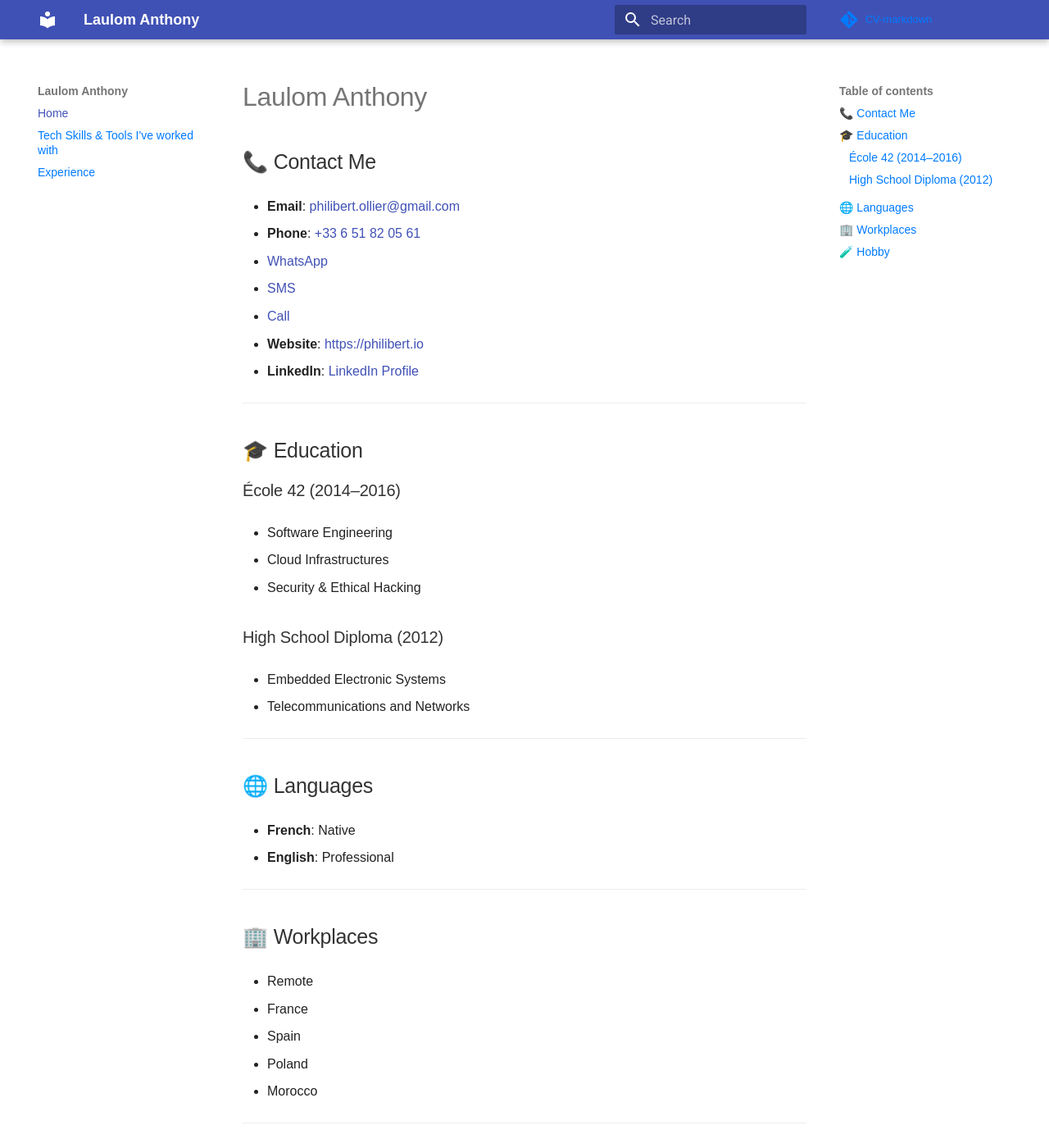
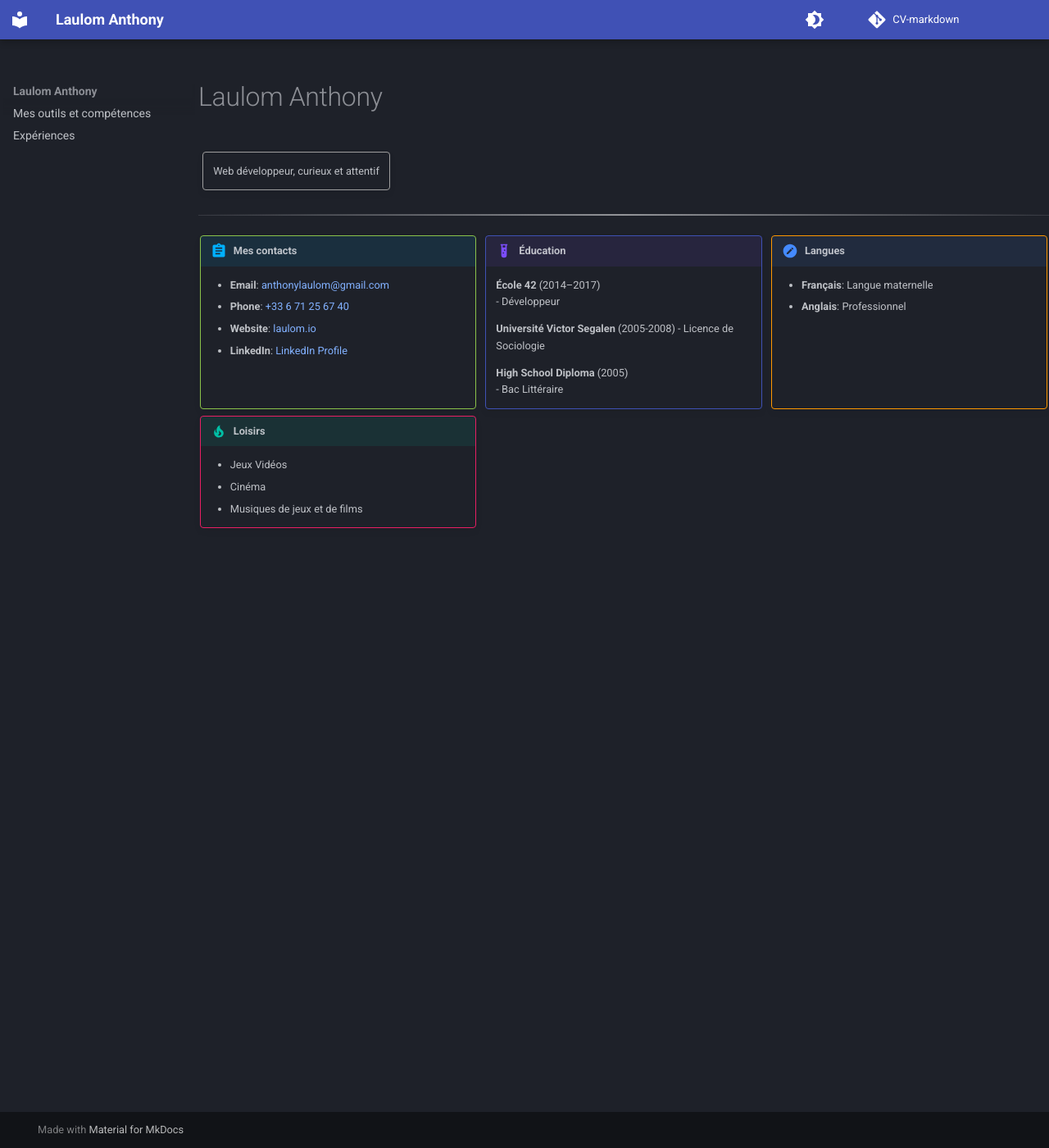
Before and after one commit to Lolhomme/laulom.github.io, an MkDocs documentation site: the page built from docs/index.md, in a window 1280 px wide and 1400 px high. Shown: the whole window at 82% size. Built offline with MkDocs 1.6.1 and Material for MkDocs 9.7.7, drawn with Linux system fonts in a browser that asks for light colours; comment, search, counter and statistics services are not loaded; some of the changed text lies outside the part shown.

Commit message:
project rework

```diff
--- a/docs/assets/custom.css
+++ b/docs/assets/custom.css
@@ -1,202 +1,214 @@
-body {
+.card-row {
   display: flex;
-    min-height: 100vh;
-    margin: 0;
-    padding: 0;
-    font-family: Arial, sans-serif;
-    line-height: 1.6;
-    background: #fff;
-    color: #222;
-    transition: background 0.3s, color 0.3s;
+  gap: 0.5em; /* Small gap between cards */
+  justify-content: flex-start;
+  align-items: stretch;
+  flex-wrap: wrap; /* Allow wrapping when needed */
+  margin-bottom: 2em;
+  width: 100%;
+  box-sizing: border-box;
+  padding-left: 0;
+  padding-right: 1.5em; /* Increased right padding */
+  margin-top: 0;
+  padding-top: 0;
 }
 
-body.dark-mode {
-    background: #181818;
-    color: #eee;
+.card {
+  border: 2.5px solid #333;
+  border-radius: 12px;
+  padding: 1.5em;
+  margin: 0;
+  background: #1a1a1a;
+  box-shadow: 0 2px 4px rgba(0,0,0,0.3);
+  min-width: 0;
+  flex: 1 1 18%; /* Reduced from 20% to 18% */
+  max-width: 24%; /* Add explicit max-width */
+  box-sizing: border-box;
+  overflow: hidden; /* Prevent content overflow */
 }
 
-h1, h2, h3 {
-    color: #333;
+.card-contact {
+  border-color: #8BC34A;
+}
+.card-education {
+  border-color: #3f51b5;
+}
+.card-languages {
+  border-color: #ff9800;
+}
+.card-hobby {
+  border-color: #e91e63;
 }
 
-h1 {
-    font-size: 2.5em;
-    margin-bottom: 0.5em;
+.card h3, .card h4 {
+  color: #8BC34A;
+  margin-top: 0;
 }
 
-h2 {
-    font-size: 2em;
-    margin-top: 1.5em;
-    margin-bottom: 0.5em;
+.card ul, .card p {
+  color: #ddd;
 }
 
-h3 {
-    font-size: 1.5em;
-    margin-top: 1em;
-    margin-bottom: 0.5em;
+.md-typeset a {
+  color: #82b1ff;
 }
 
-p {
+blockquote {
+  border-left: 4px solid #3f51b5;
+  padding-left: 1em;
+  color: #ccc;
   margin: 0.5em 0;
 }
 
-ul {
-    list-style-type: none;
-    padding: 0;
+/* Make main content area full width */
+.md-content, .md-main__inner, .md-content__inner {
+  max-width: 100% !important;
+  width: 100% !important;
+  padding-left: 0 !important;
+  padding-right: 0 !important;
 }
 
-li {
-    margin: 0.5em 0;
+/* Remove left padding from main content area */
+.md-content__inner {
+  padding-left: 0 !important;
+  margin: 0 !important;
 }
 
-a {
-    color: #007bff;
-    text-decoration: none;
+/* Hide sidebar and headerbar if desired */
+@media (min-width: 900px) {
+  /* Remove or comment out these lines to restore header and sidebar */
+  /*
+  .md-sidebar--primary,
+  .md-sidebar--secondary,
+  .md-header {
+    display: none !important;
+  }
+  .md-main {
+    margin-left: 0 !important;
+  }
+  */
 }
 
-a:hover {
-    text-decoration: underline;
+/* Responsive: stack cards vertically on small screens */
+@media (max-width: 900px) {
+  .card-row {
+    flex-direction: column;
+    align-items: stretch;
+    gap: 1em;
+    width: 100%;
+    max-width: 100%;
+    margin-left: 0;
+    padding-left: 0.5em;
+    padding-right: 0.5em;
+  }
+  .card {
+    flex: 1 1 100%;
+    max-width: 100%;
+  }
 }
 
-.container {
-    max-width: 800px;
-    margin: auto;
-    background: white;
-    padding: 20px;
-    border-radius: 8px;
-    box-shadow: 0 2px 10px rgba(0, 0, 0, 0.1);
+/* Add styling for description */
+.description {
+  /* padding: 1em 0; */
+  margin-bottom: 1.5em;
+  max-width: 100%;
+  box-sizing: border-box;
+  padding-left: 0;
+  padding-right: 1.5em;
 }
 
-.headerbar {
-    position: fixed;
-    top: 0;
-    left: 0;
-    right: 0;
-    height: 60px;
-    background: #f5f5f5;
-    border-bottom: 1px solid #ddd;
-    display: flex;
-    align-items: center;
-    justify-content: space-between;
-    padding: 0 2rem;
-    z-index: 1001;
+.description blockquote {
+  margin-left: 0;
+  padding-left: 1em;
+  border-left: 4px solid #3f51b5;
+  color: #ccc;
 }
 
-.site-title {
-    font-size: 1.7em;
-    font-weight: bold;
-    color: #222;
+/* Add horizontal separator styling */
+hr {
+  border: 0;
+  height: 1px;
+  background-image: linear-gradient(to right, rgba(255, 255, 255, 0), rgba(255, 255, 255, 0.5), rgba(255, 255, 255, 0));
+  margin: 1.5em 0;
 }
 
-#theme-toggle {
-    position: static;
-    margin-left: 1rem;
+/* Remove almost all space between title and description */
+h1 {
+  margin-bottom: 0; /* Remove bottom margin completely */
 }
 
-body.dark-mode .headerbar {
-    background: #222;
-    border-bottom: 1px solid #444;
+/* Pull description much closer to title */
+.description {
+  margin-top: -0.5em; /* More aggressive negative margin */
+  padding-top: 0;
 }
 
-body.dark-mode .site-title {
-    color: #eee;
+/* Ensure blockquote aligns properly */
+.description blockquote {
+  margin-top: 0;
+  padding-top: 0;
 }
 
-.sidebar {
-    width: 220px;
-    background: #f5f5f5;
-    padding: 2rem 1rem;
-    position: fixed;
-    top: 60px;
-    left: 0;
-    bottom: 0;
-    border-right: 1px solid #ddd;
-    z-index: 999;
+/* Additional selector to override any theme defaults */
+.md-typeset h1 + .description {
+  margin-top: -0.6em;
 }
 
-.sidebar ul {
-    list-style: none;
-    padding: 0;
-}
-
-.sidebar li {
-    margin: 1.2em 0;
-}
-
-.sidebar a {
-    color: #007bff;
-    text-decoration: none;
-    font-weight: bold;
-    font-size: 1.1em;
-}
-
-.sidebar a:hover {
-    text-decoration: underline;
-}
-
-.main-content {
-    margin-left: 240px;
-    padding: 2rem 2rem 2rem 2rem;
-    width: 100%;
-    margin-top: 60px;
+/* Make headerbar content full width */
+.md-header__inner,
+.md-header-nav__inner {
+  max-width: 100% !important;
+  width: 100% !important;
+  padding-left: 0 !important;
+  padding-right: 0 !important;
+  margin-left: 0 !important;
+  margin-right: 0 !important;
   box-sizing: border-box;
 }
 
-body.dark-mode .sidebar {
-    background: #222;
-    border-right: 1px solid #444;
+/* Horizontal layout for admonitions */
+.md-typeset .admonition {
+  display: inline-block;
+  vertical-align: top;
+  margin: 0.5%;
+  box-sizing: border-box;
 }
 
-body.dark-mode .sidebar a {
-    color: #66aaff;
-}
-
-.info-row {
-  display: grid;
-  grid-template-columns: 1fr 1fr 1fr 1fr; /* Creates 4 equal columns */
-  gap: 20px; /* Adjust gap as needed */
-  margin-bottom: 2rem;
-  margin-top: 2rem;
-  width: 100%;
-}
-
-.info-col {
-  min-width: 0; /* Prevents overflow */
-  background: #f9f9f9;
-  border-radius: 8px;
-  padding: 1rem;
-  box-sizing: border-box;
-  box-shadow: 0 1px 4px rgba(0,0,0,0.04);
-  display: flex;
-  flex-direction: column;
-}
-
-/* Responsive adjustments */
-@media (max-width: 700px) {
-    .headerbar {
-        flex-direction: column;
-        height: auto;
-        padding: 1rem;
-        align-items: flex-start;
-    }
-    .sidebar {
-        top: auto;
-        height: auto;
-    }
-    .main-content {
-        margin-top: 0;
+/* Responsive behavior */
+@media (max-width: 1200px) {
+  .md-typeset .admonition {
+    width: 48%;
+    margin: 0.5%;
   }
 }
 
-@media (max-width: 900px) {
-  .info-row {
-    grid-template-columns: 1fr; /* Stack vertically on smaller screens */
-  }
-  .info-col {
-    min-width: 0;
+@media (max-width: 768px) {
+  .md-typeset .admonition {
+    width: 100%;
+    margin: 0.5em 0;
   }
 }
 
-:target {
-  scroll-margin-top: 70px; /* Adjust 70px to match your .headerbar height */
+/* Remove excessive padding */
+.md-typeset .admonition-title {
+  padding-left: 1em;
+  margin-top: 0;
 }
+
+.md-typeset .admonition-title::before {
+  left: 0.2em;
+}
+
+/* Custom colors for each admonition type */
+.md-typeset .admonition.abstract {
+  border-color: #8BC34A;
+}
+.md-typeset .admonition.example {
+  border-color: #3f51b5;
+}
+.md-typeset .admonition.note {
+  border-color: #ff9800;
+}
+.md-typeset .admonition.tip {
+  border-color: #e91e63;
+}
--- a/docs/index.md
+++ b/docs/index.md
@@ -1,54 +1,36 @@
 # Laulom Anthony
 
-## 📞 Contact Me
-
-- **Email**: [philibert.ollier@gmail.com](mailto:philibert.ollier@gmail.com)
-- **Phone**: [+33 6 51 82 05 61](tel:+33651820561)
-  - [WhatsApp](https://wa.me/33651820561)
-  - [SMS](sms:+33651820561)
-  - [Call](tel:+33651820561)
-- **Website**: [https://philibert.io](https://philibert.io)
-- **LinkedIn**: [LinkedIn Profile](https://www.linkedin.com)
+!!! quote ""
+    Web développeur, curieux et attentif
 
 ---
+<div class="grid cards" markdown>
+!!! abstract "Mes contacts"
 
-## 🎓 Education
+    - **Email**: [anthonylaulom@gmail.com](mailto:anthonylaulom@gmail.com)
+    - **Phone**: [+33 6 71 25 67 40](tel:+33671256740)
+    - **Website**: [laulom.io](https://laulom.io)
+    - **LinkedIn**: [LinkedIn Profile](https://www.linkedin.com/in/anthony-laulom-574947a7/)
 
-### École 42 (2014–2016)
-- Software Engineering
-- Cloud Infrastructures
-- Security & Ethical Hacking
+!!! example "Éducation"
 
-### High School Diploma (2012)
-- Embedded Electronic Systems
-- Telecommunications and Networks
+    **École 42** (2014–2017)
+    - Développeur
 
----
+    **Université Victor Segalen** (2005-2008)
+    - Licence de Sociologie
 
-## 🌐 Languages
+    **High School Diploma** (2005)
+    - Bac Littéraire
 
-- **French**: Native
-- **English**: Professional
+!!! note "Langues"
 
----
+    - **Français**: Langue maternelle
+    - **Anglais**: Professionnel
 
-## 🏢 Workplaces
+!!! tip "Loisirs"
 
-- Remote
-- France
-- Spain
-- Poland
-- Morocco
-
----
-
-## 🧪 Hobby
-
-- Kite Surf
-- Sailing
-- DIY Home Automation
-- Video Games
-- HomeLab Servers
-- Scuba Diving
-
----
+    - Jeux Vidéos
+    - Cinéma
+    - Musiques de jeux et de films
+</div>
--- a/mkdocs.yml
+++ b/mkdocs.yml
@@ -1,15 +1,31 @@
 site_name: Laulom Anthony
 theme:
+  features:
+    - toc.integrate
+    - navigation.top
   name: material
+  palette:
+    - scheme: slate
+      primary: indigo
+      accent: light blue
+      toggle:
+        icon: material/brightness-4
+        name: Switch to light mode
+    - scheme: default
+      primary: indigo
+      accent: light blue
+      toggle:
+        icon: material/brightness-7
+        name: Switch to dark mode
+plugins: []
 extra_css:
   - assets/custom.css
-features:
-    - navigation.tabs
-    - navigation.sections
-    - content.code.annotate
 nav:
-  - Home: index.md
-  - Tech Skills & Tools I've worked with: skills.md
-  - Experience: experience.md
+  - Mes outils et compétences: skills.md
+  - Expériences: experience.md
 repo_url: https://github.com/Lolhomme/CV-markdown
 repo_name: CV-markdown
+markdown_extensions:
+  - attr_list
+  - md_in_html
+  - admonition
```
Also changed, not shown: docs/about.md (deleted, +0 -19 lines). Lines whose indentation alone changed are shown as unchanged.
